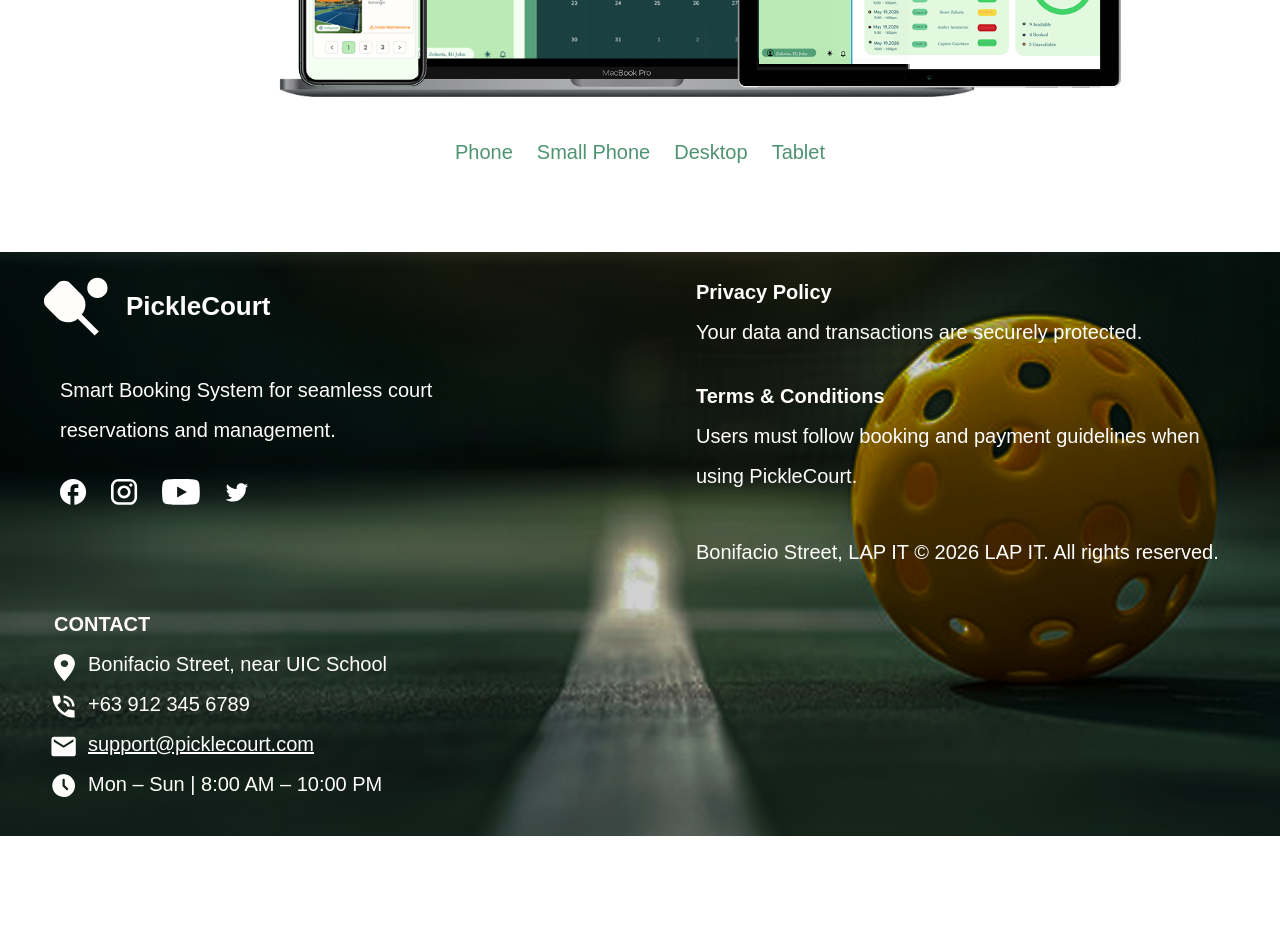
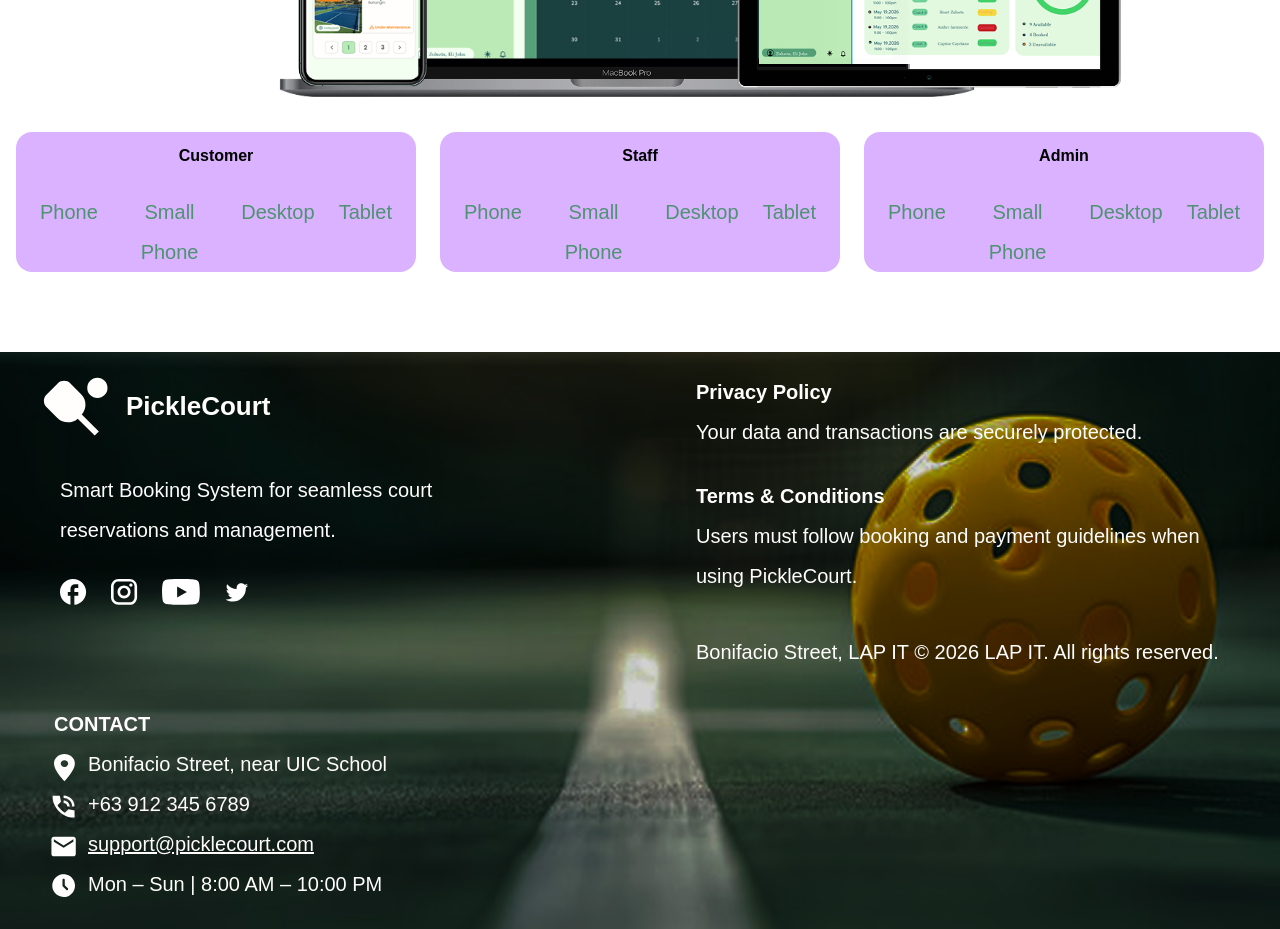
Before and after one commit to Ilethami/pcms, a React (Vite) app: page / in a window 1280 px wide. Shown: the part 2780-3709 px from the top of the page. Before the commit the page ends 3616 px from the top, so only its background shows below. Built offline with nearby package versions, Linux system fonts and the light colour scheme.

Commit message:
Written the links to the prototypes of the Admin, Staff, and customer with all media types

```diff
--- a/src/Components/Media.jsx
+++ b/src/Components/Media.jsx
@@ -62,7 +62,10 @@ export default function Hero() {
         </div>
       </div>
       <div className="flex flex-row gap-6">
-
+        {/* Customer */}
+       <div className="flex flex-col gap-6 rounded-2xl bg-purple-300 px-6 items-center pt-3 font-semibold">
+        Customer
+          <div className="flex flex-row gap-6">
             <div className="text-[#4E9372] text-center font-poppins text-[20px] font-normal leading-[40px]" >
              <a target="_blank" rel="noopener noreferrer" href="https://www.figma.com/proto/m5EIX6lGYF0GMlKl4O5aSP/Pickleball-Court-Management-System?node-id=705-1493&t=YfJ6YnwmtrbXGBNA-1&scaling=min-zoom&content-scaling=fixed&page-id=534%3A6407&starting-point-node-id=705%3A1493&show-proto-sidebar=1">
             Phone
@@ -85,5 +88,59 @@ export default function Hero() {
             </div>
           </div>
         </div>
+        {/* Staff */}
+        <div className="flex flex-col gap-6 rounded-2xl bg-purple-300 px-6 items-center pt-3 font-semibold">
+        Staff
+          <div className="flex flex-row gap-6">
+            <div className="text-[#4E9372] text-center font-poppins text-[20px] font-normal leading-[40px]" >
+             <a target="_blank" rel="noopener noreferrer" href="https://www.figma.com/proto/m5EIX6lGYF0GMlKl4O5aSP/Pickleball-Court-Management-System?node-id=424-6550&p=f&t=5EHIRvCdhIQq8mDm-0&scaling=scale-down&content-scaling=fixed&starting-point-node-id=705%3A2336&show-proto-sidebar=1">
+            Phone
+              </a>
+           </div>
+           <div className="text-[#4E9372] text-center font-poppins text-[20px] font-normal leading-[40px]" >
+             <a target="_blank" rel="noopener noreferrer" href="https://www.figma.com/proto/m5EIX6lGYF0GMlKl4O5aSP/Pickleball-Court-Management-System?node-id=424-6550&p=f&t=5EHIRvCdhIQq8mDm-0&scaling=scale-down&content-scaling=fixed&starting-point-node-id=705%3A2247&show-proto-sidebar=1">
+            Small Phone
+             </a>
+           </div>
+           <div className="text-[#4E9372] text-center font-poppins text-[20px] font-normal leading-[40px]" >
+              <a target="_blank" rel="noopener noreferrer" href="https://www.figma.com/proto/m5EIX6lGYF0GMlKl4O5aSP/Pickleball-Court-Management-System?node-id=424-6550&p=f&t=5EHIRvCdhIQq8mDm-0&scaling=scale-down&content-scaling=fixed&starting-point-node-id=516%3A12803&show-proto-sidebar=1">
+             Desktop
+              </a>
+           </div>
+           <div className="text-[#4E9372] text-center font-poppins text-[20px] font-normal leading-[40px]" >
+            <a target="_blank" rel="noopener noreferrer" href="https://www.figma.com/proto/m5EIX6lGYF0GMlKl4O5aSP/Pickleball-Court-Management-System?node-id=424-6550&p=f&t=5EHIRvCdhIQq8mDm-0&scaling=scale-down&content-scaling=fixed&starting-point-node-id=705%3A11073&show-proto-sidebar=1">
+            Tablet
+             </a>
+            </div>
+          </div>
+        </div>
+        {/* Admin */}
+        <div className="flex flex-col gap-6 rounded-2xl bg-purple-300 px-6 items-center pt-3 font-semibold">
+        Admin
+          <div className="flex flex-row gap-6">
+            <div className="text-[#4E9372] text-center font-poppins text-[20px] font-normal leading-[40px]" >
+             <a target="_blank" rel="noopener noreferrer" href="https://www.figma.com/proto/m5EIX6lGYF0GMlKl4O5aSP/Pickleball-Court-Management-System?node-id=424-6549&p=f&t=5EHIRvCdhIQq8mDm-0&scaling=contain&content-scaling=fixed&starting-point-node-id=705%3A3960&show-proto-sidebar=1">
+            Phone
+              </a>
+           </div>
+           <div className="text-[#4E9372] text-center font-poppins text-[20px] font-normal leading-[40px]" >
+             <a target="_blank" rel="noopener noreferrer" href="https://www.figma.com/proto/m5EIX6lGYF0GMlKl4O5aSP/Pickleball-Court-Management-System?node-id=424-6549&p=f&t=5EHIRvCdhIQq8mDm-0&scaling=contain&content-scaling=fixed&starting-point-node-id=705%3A3871&show-proto-sidebar=1">
+            Small Phone
+             </a>
+           </div>
+           <div className="text-[#4E9372] text-center font-poppins text-[20px] font-normal leading-[40px]" >
+              <a target="_blank" rel="noopener noreferrer" href="https://www.figma.com/proto/m5EIX6lGYF0GMlKl4O5aSP/Pickleball-Court-Management-System?node-id=424-6549&p=f&t=5EHIRvCdhIQq8mDm-0&scaling=contain&content-scaling=fixed&starting-point-node-id=424%3A10902&show-proto-sidebar=1">
+             Desktop
+              </a>
+           </div>
+           <div className="text-[#4E9372] text-center font-poppins text-[20px] font-normal leading-[40px]" >
+            <a target="_blank" rel="noopener noreferrer" href="https://www.figma.com/proto/m5EIX6lGYF0GMlKl4O5aSP/Pickleball-Court-Management-System?node-id=424-6549&p=f&t=5EHIRvCdhIQq8mDm-0&scaling=contain&content-scaling=fixed&starting-point-node-id=703%3A2300&show-proto-sidebar=1">
+            Tablet
+             </a>
+            </div>
+          </div>
+        </div>
+      </div>
+    </div>
   );
 }
```
Lines whose indentation alone changed are shown as unchanged.
